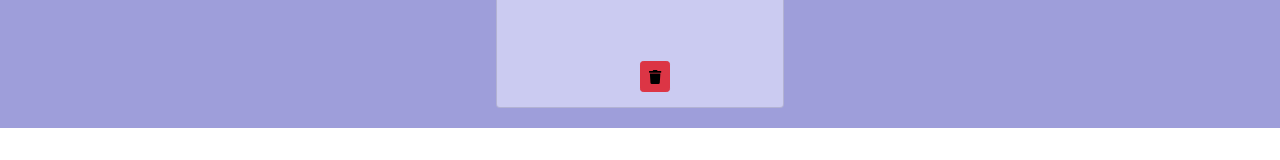
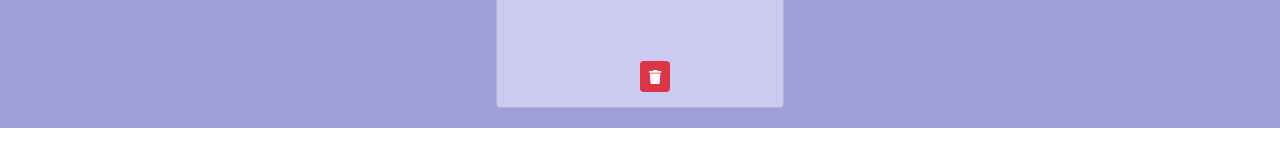
Before and after one commit to Ashbojuk/react_project, a React (Create React App) app: page / in a window 1280 px wide. Both pictures are taken after typing "Sample" into the empty fields and a click on the button "Add task". Shown: the part 250-410 px from the top of the page. Built offline with nearby package versions, Linux system fonts and the light colour scheme.

Commit message:
Homework 6,7,8

```diff
--- a/src/App.js
+++ b/src/App.js
@@ -1,7 +1,7 @@
 import React from 'react';
 import './index.css';
 import './App.css';
-import ToDo from '../src/Task/ToDo';
+import ToDo from './ComponentsToDo/ToDo/ToDo';
 import 'bootstrap/dist/css/bootstrap.min.css';
 
 function App() {
--- a/src/Task/Task.js
+++ b/src/ComponentsToDo/Task/Task.js
@@ -2,7 +2,7 @@ import React from 'react';
 import { Button, Card } from 'react-bootstrap';
 import { FontAwesomeIcon } from '@fortawesome/react-fontawesome';
 import { faTrash } from '@fortawesome/free-solid-svg-icons';
-
+import classes from './styleTask.modul.css';
 
 export default function Task(props) {
     const { data } = props;
@@ -17,26 +17,18 @@ export default function Task(props) {
 
         >
             <Card.Body>
-                <Card.Title
-                    style={{
-                        marginBottom: "50px",
-                        marginTop: "10px"
-                    }}
-                >
+                <Card.Title className="TaskCard">
                     Task
                     </Card.Title>
                 <Card.Text>
                     {data.text}
                 </Card.Text>
-                <Button variant="danger"
+                <Button className="TaskButton"
+                variant="danger"
                     size="sm"
-                    style={{
-                        position: "absolute",
-                        top: "15rem"
-                    }}
                     onClick={props.onRemove(data.id)}>
-                    <FontAwesomeIcon icon={faTrash}
-                        color="black"
+                    <FontAwesomeIcon className="TaskIcon"
+                    icon={faTrash}
                     />
                 </Button>
             </Card.Body>
--- /dev/null
+++ b/src/ComponentsToDo/Task/styleTask.modul.css
@@ -0,0 +1,14 @@
+.TaskCard{
+    margin-bottom: 50px;
+    margin-top: 10px;
+}
+
+.TaskButton{
+    position: absolute;
+    top: 15rem;
+
+}
+
+.TaskIcon{
+    color:white
+}
--- a/src/Task/ToDo.js
+++ b/src/ComponentsToDo/ToDo/ToDo.js
@@ -1,9 +1,9 @@
 import React, { Component } from 'react';
 import { Container, Row, Col } from 'react-bootstrap';
-import idGenerator from '../helpers/idGenerator';
-
-import NewTask from './NewTask';
-import Task from './Task';
+import idGenerator from '../../helpers/idGenerator';
+import NewTask from '../NewTask';
+import Task from '../Task/Task';
+import classes from './styleToDo.modul.css';
 
 export default class ToDo extends Component {
 
@@ -39,14 +39,9 @@ export default class ToDo extends Component {
 
         const tasksComponents = this.state.tasks.map(task =>
 
-            <Col
-                style={{
-                    display: "flex",
-                    flexDirection: "column",
-                    alignItems: "center",
-                    marginBottom: "20px"
-                }}
-                key={task.id}>
+            <Col className="ToDoCol"
+                key={task.id}
+                >
 
                 <Task
                     data={task}
--- /dev/null
+++ b/src/ComponentsToDo/ToDo/styleToDo.modul.css
@@ -0,0 +1,6 @@
+.ToDoCol{
+    display: flex;
+    flex-direction: column;
+    align-items: center;
+    margin-bottom: 20px;
+}
```
Also changed, not shown: src/ComponentsToDo/NewTask.js (renamed from src/Task/NewTask.js).
